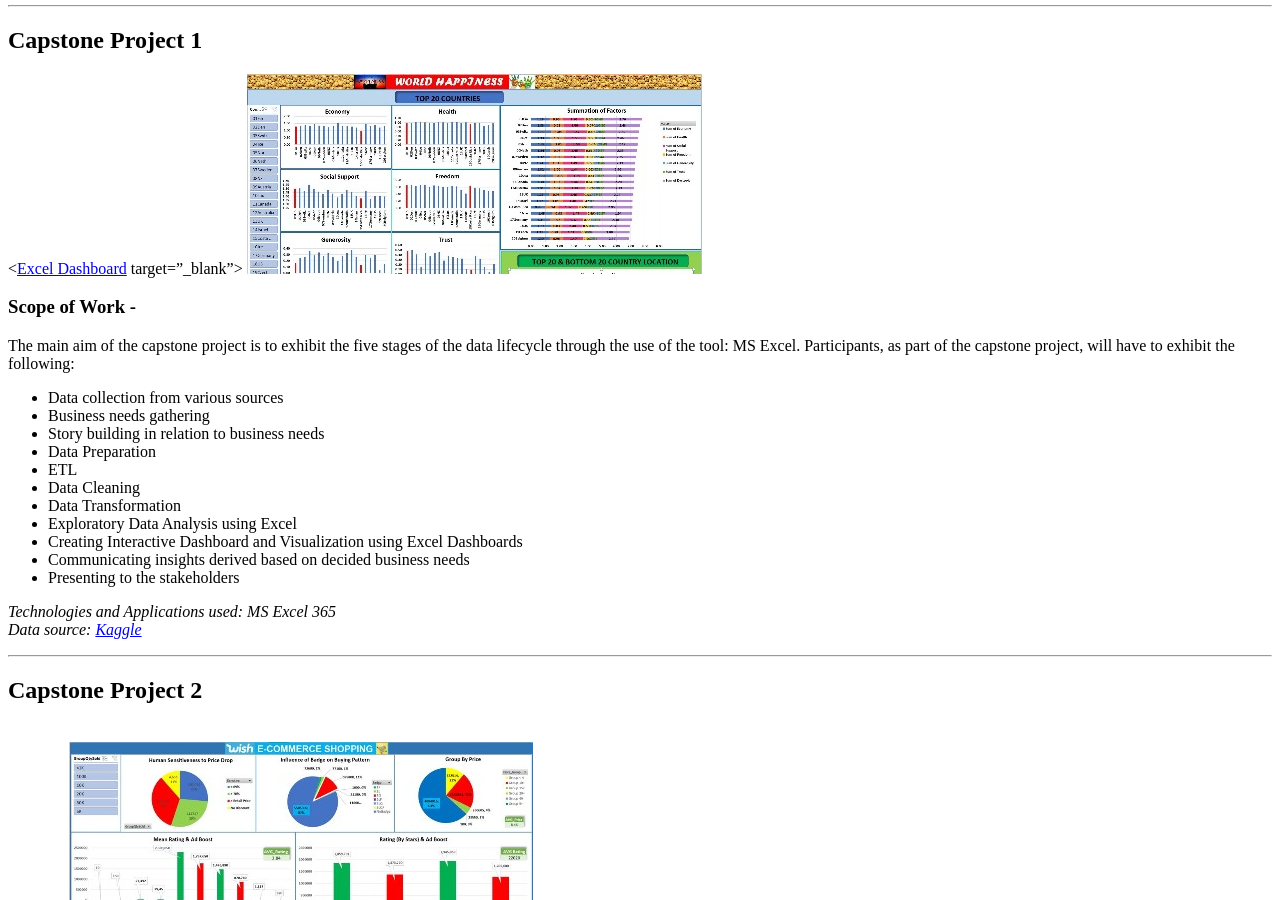
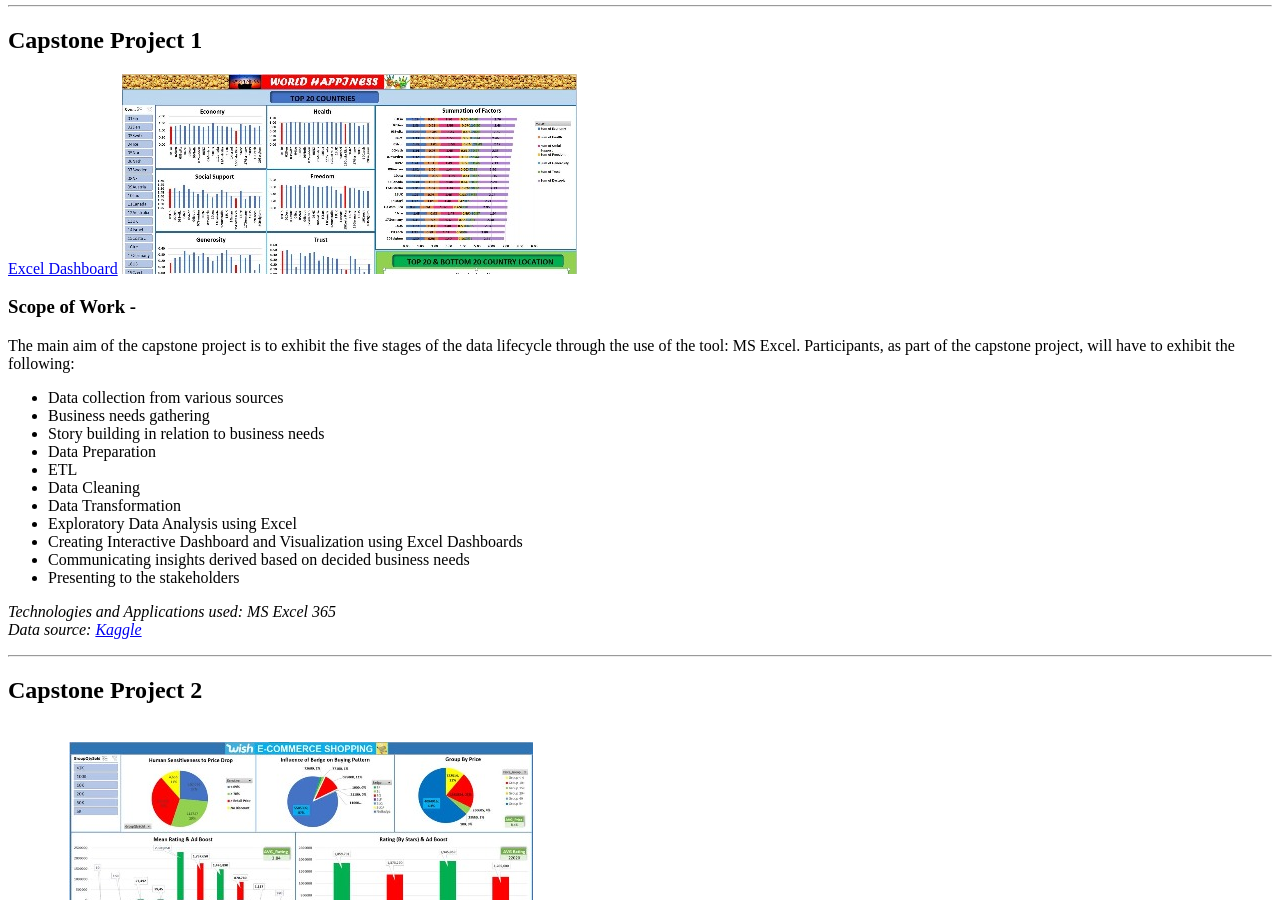
Before and after one commit to ZalehaAli/Data-Analytics-Portfolio, a Jekyll site: the page built from index.md, in a window 1280 px wide and 900 px high, scrolled down 518 px. Built offline with Jekyll 4.4.1, drawn with Linux system fonts in a browser that asks for light colours; our own code applies the rules of GitHub Pages for plain Markdown files.

Commit message:
Update index.md

```diff
--- a/index.md
+++ b/index.md
@@ -3,7 +3,7 @@ The capstone is an open project, wherein participants choose their own data, bra
 
 ---
 ## Capstone Project 1
-<[Excel Dashboard](/pdf/World Happiness.pdf) target="_blank">
+[Excel Dashboard](/pdf/World Happiness.pdf)
 <img src="images/Capstone1_worldhappy.jpg?raw=true"/>
 ### Scope of Work -
 The main aim of the capstone project is to exhibit the five stages of the data lifecycle through the use of the tool: MS Excel. Participants, as part of the capstone project, will have to exhibit the following:
```
